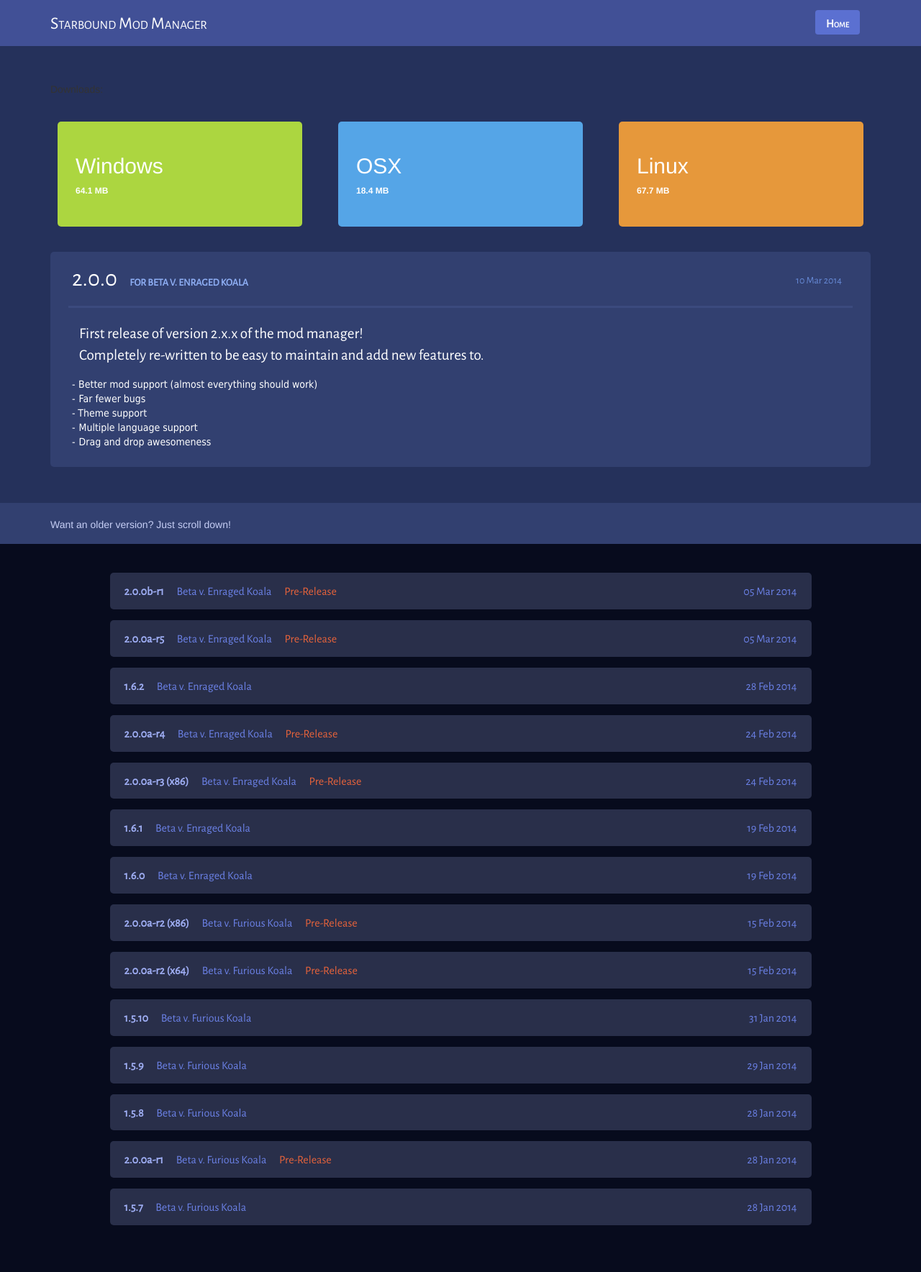
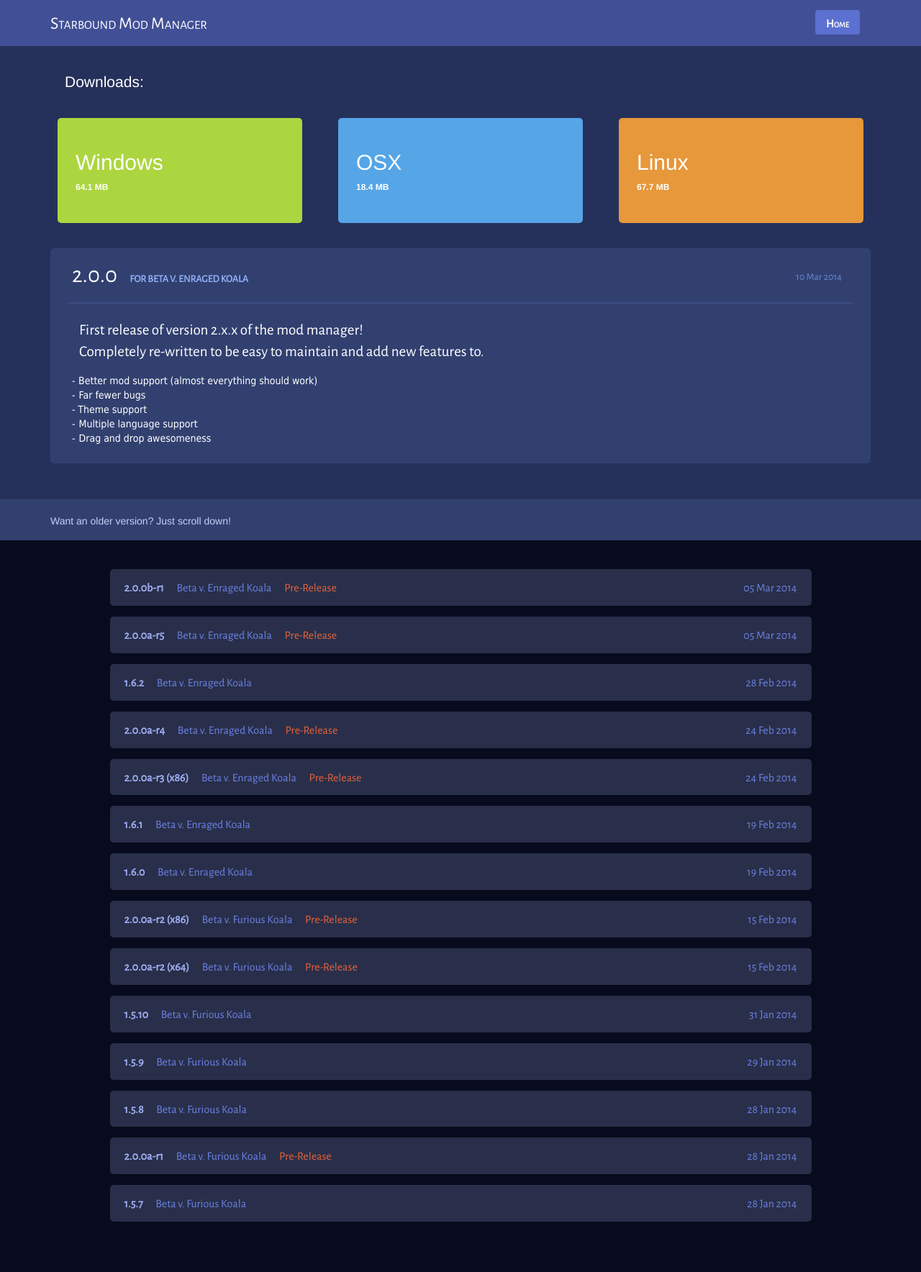
Before and after one commit to LunaTheArcticFox/Starbound-Mod-Manager, a Jekyll site: the page built from index.html, in a window 1280 px wide. Shown: the whole page at 72% size. Built offline with Jekyll 4.4.1, drawn with Linux system fonts in a browser that asks for light colours; Markdown is read by kramdown in place of the engine named in the settings.

Commit message:
Styling fixes.

```diff
--- a/_includes/post-download-block.html
+++ b/_includes/post-download-block.html
@@ -3,7 +3,7 @@
   <div class="container">
 
     <div class="row">
-      <div class="col-sm-12" style="padding: 15px;">Downloads:</div>
+      <p id="versionTitleLarge" class="col-sm-12 lighter" style="color: #ffffff !important; padding-left: 35px;">Downloads:</p>
     </div>
 
     <div class="row">
```
